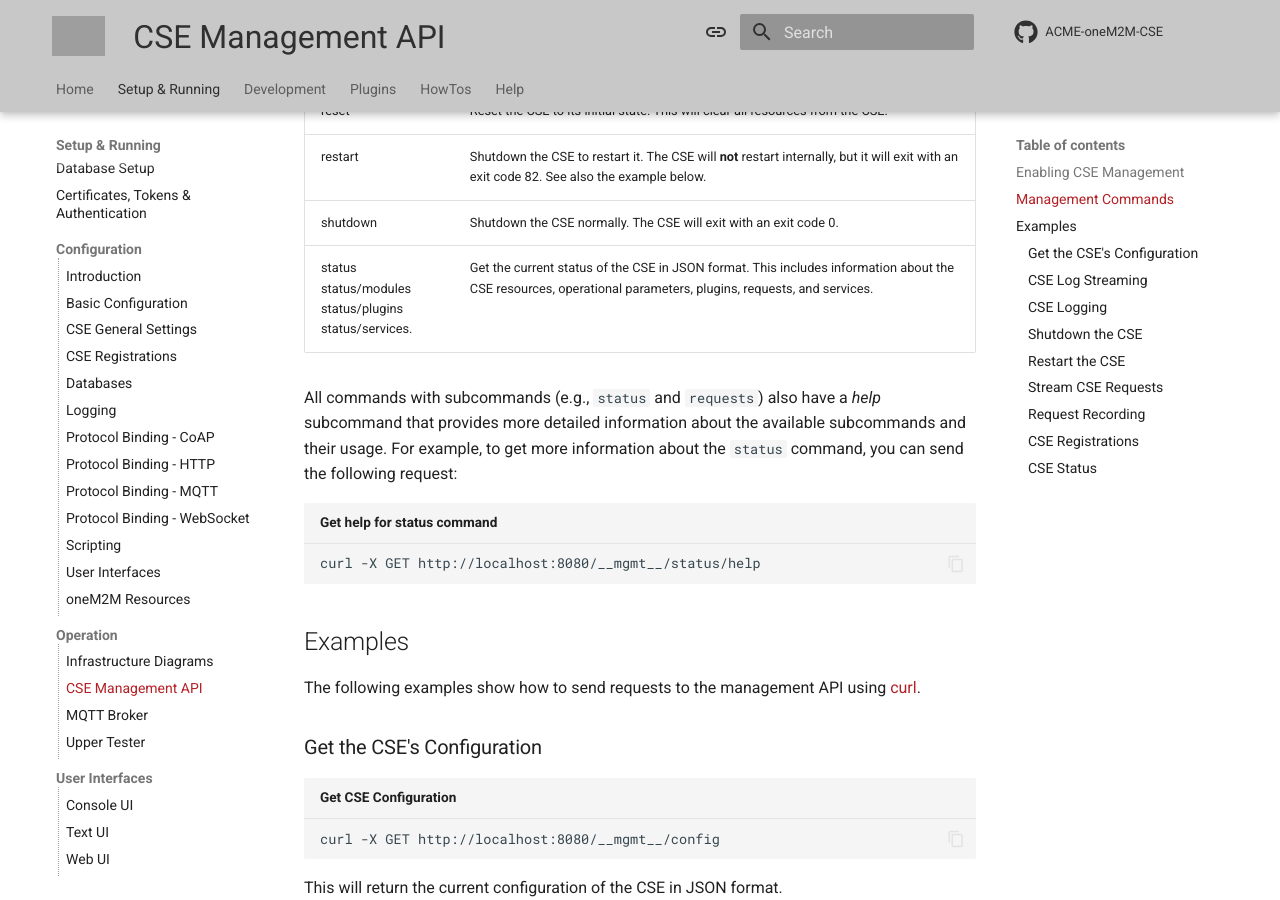
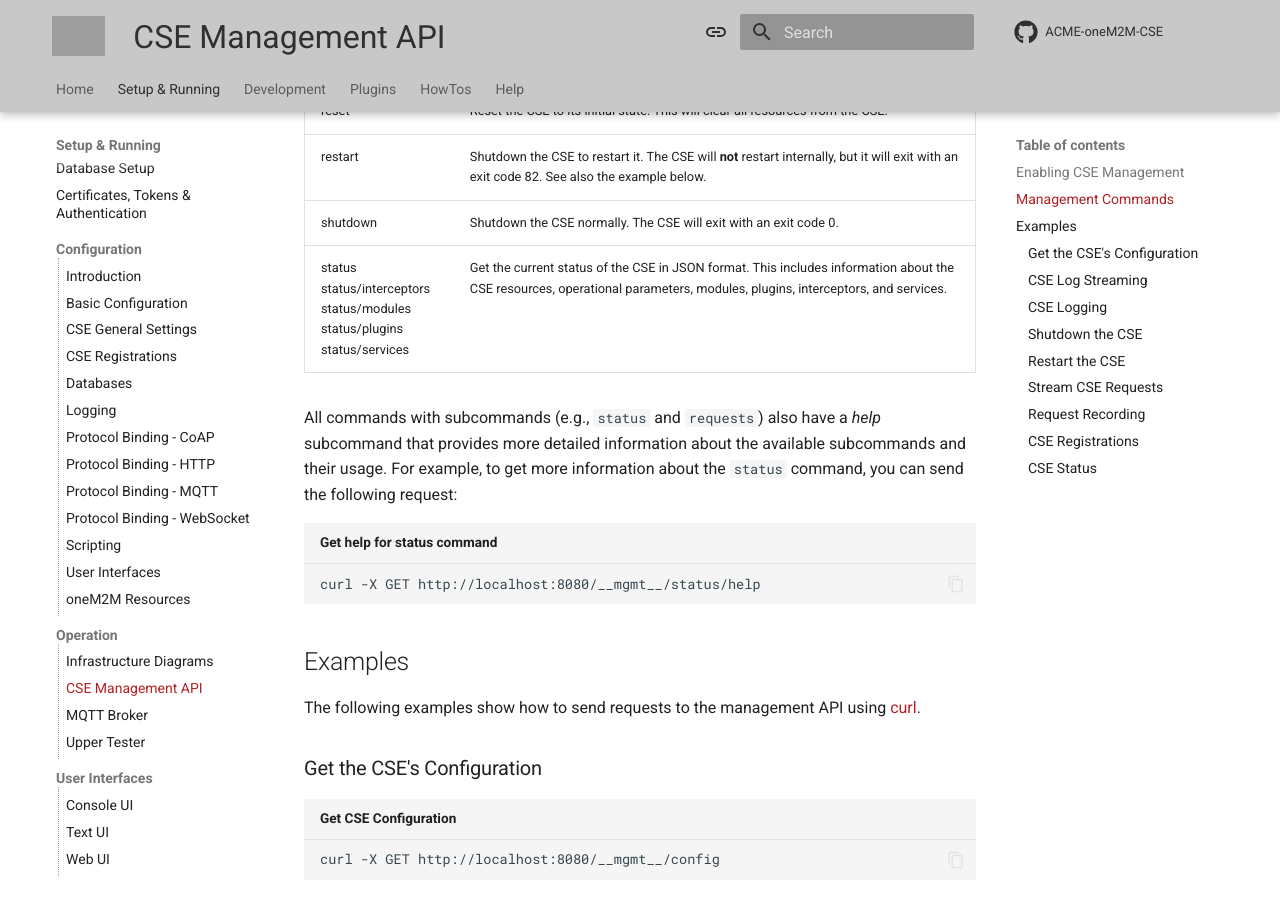
Before and after one commit to ankraft/ACME-oneM2M-CSE-mkdocs, an MkDocs documentation site: the page built from docs/setup/Operation-management.md, in a window 1280 px wide and 900 px high, scrolled down 1284 px. Built offline with MkDocs 1.6.1 and Material for MkDocs 9.7.7, drawn with Linux system fonts in a browser that asks for light colours; comment, search, counter and statistics services are not loaded; grey boxes are pictures that could not be loaded.

Commit message:
Added documentation for interceptors

```diff
--- a/docs/setup/Operation-management.md
+++ b/docs/setup/Operation-management.md
@@ -19,19 +19,19 @@ enableManagementEndpoint = true
 
 The CSE management interface provides several commands that can be used to manage the CSE and retrieve information about its operation. The commands are sent as HTTP requests to the management endpoint, which is  located at `/__mgmt__` of the CSE's HTTP server.
 
-| Command                                                                             | Description                                                                                                                                                                                                     |
-|:------------------------------------------------------------------------------------|:----------------------------------------------------------------------------------------------------------------------------------------------------------------------------------------------------------------|
-| help                                                                                | Show a list of available management commands.                                                                                                                                                                   |
-| creds<br>creds/reload<br>                                                           | ==development feature==<br>Managing credentials. For example, reloading the credentials for HTTP and WebSocket authentication.                                                                                  |
-| config                                                                              | Get the current configuration of the CSE in JSON format.                                                                                                                                                        |
-| log                                                                                 | Stream the live log output of the CSE. The log will continue to stream until the connection is closed.                                                                                                          |
-| loglevel<br>loglevel/&lt;level>                                                     | Get or set the log level of the CSE. The log level can be set to `info`, `debug`, `warn`, `error`, or `off`.                                                                                                    |
-| registrations<br>registrations/refresh                                              | Get the current registrations of the CSE in JSON format. This includes the registrations to remote CSEs, service providers and the registrations of local AEs.<br>Also, initiate a manual registration refresh. |
-| requests<br>requests/enable<br>requests/disable<br>requests/status<br>requests/puml | Stream a live output of the current requests of the CSE in JSON format as well as enable, disable and get the status of request recording.                                                                      |
-| reset                                                                               | Reset the CSE to its initial state. This will clear all resources from the CSE.                                                                                                                                 |
-| restart                                                                             | Shutdown the CSE to restart it. The CSE will **not** restart internally, but it will exit with an exit code 82. See also the example below.                                                                     |
-| shutdown                                                                            | Shutdown the CSE normally. The CSE will exit with an exit code 0.                                                                                                                                               |
-| status<br>status/modules<br>status/plugins<br>status/services.                      | Get the current status of the CSE in JSON format. This includes information about the CSE resources, operational parameters, plugins, requests, and services.                                                   |
+| Command                                                                              | Description                                                                                                                                                                                                     |
+|:-------------------------------------------------------------------------------------|:----------------------------------------------------------------------------------------------------------------------------------------------------------------------------------------------------------------|
+| help                                                                                 | Show a list of available management commands.                                                                                                                                                                   |
+| creds<br>creds/reload<br>                                                            | ==development feature==<br>Managing credentials. For example, reloading the credentials for HTTP and WebSocket authentication.                                                                                  |
+| config                                                                               | Get the current configuration of the CSE in JSON format.                                                                                                                                                        |
+| log                                                                                  | Stream the live log output of the CSE. The log will continue to stream until the connection is closed.                                                                                                          |
+| loglevel<br>loglevel/&lt;level>                                                      | Get or set the log level of the CSE. The log level can be set to `info`, `debug`, `warn`, `error`, or `off`.                                                                                                    |
+| registrations<br>registrations/refresh                                               | Get the current registrations of the CSE in JSON format. This includes the registrations to remote CSEs, service providers and the registrations of local AEs.<br>Also, initiate a manual registration refresh. |
+| requests<br>requests/enable<br>requests/disable<br>requests/status<br>requests/puml  | Stream a live output of the current requests of the CSE in JSON format as well as enable, disable and get the status of request recording.                                                                      |
+| reset                                                                                | Reset the CSE to its initial state. This will clear all resources from the CSE.                                                                                                                                 |
+| restart                                                                              | Shutdown the CSE to restart it. The CSE will **not** restart internally, but it will exit with an exit code 82. See also the example below.                                                                     |
+| shutdown                                                                             | Shutdown the CSE normally. The CSE will exit with an exit code 0.                                                                                                                                               |
+| status<br>status/interceptors<br>status/modules<br>status/plugins<br>status/services | Get the current status of the CSE in JSON format. This includes information about the CSE resources, operational parameters, modules, plugins, interceptors, and services.                                      |
 
 All commands with subcommands (e.g., `status` and `requests`) also have a *help* subcommand that provides more detailed information about the available subcommands and their usage. For example, to get more information about the `status` command, you can send the following request:
 
--- a/mkdocs.yml
+++ b/mkdocs.yml
@@ -213,6 +213,7 @@ nav:
       - 'Overview': 'plugins/PluginsOverview.md'
       - 'Plugin API & Lifecycle': 'plugins/PluginAPI.md'
       - 'Plugin Manager': 'plugins/PluginManager.md'
+      - 'Interceptors': 'plugins/PluginInterceptors.md'
       - 'Service Plugins': 'plugins/PluginServicePlugins.md'
       - 'Developing an Example Plugin': 'plugins/PluginExample.md'
       - 'CSE Core Plugins': 'plugins/PluginCorePlugins.md'
```
Also changed, not shown: docs/plugins/PluginInterceptors.md (added, +69 -0 lines).
